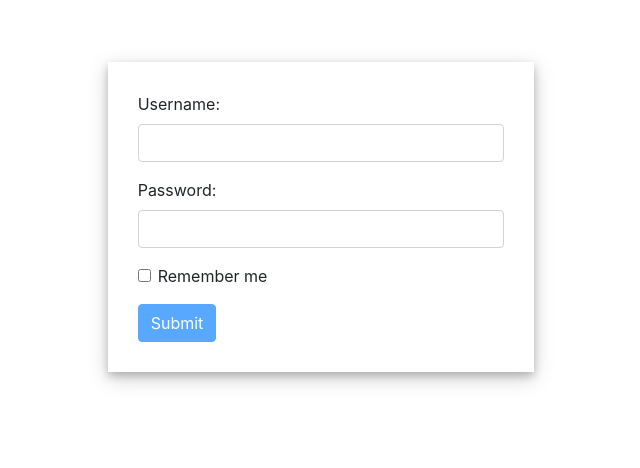
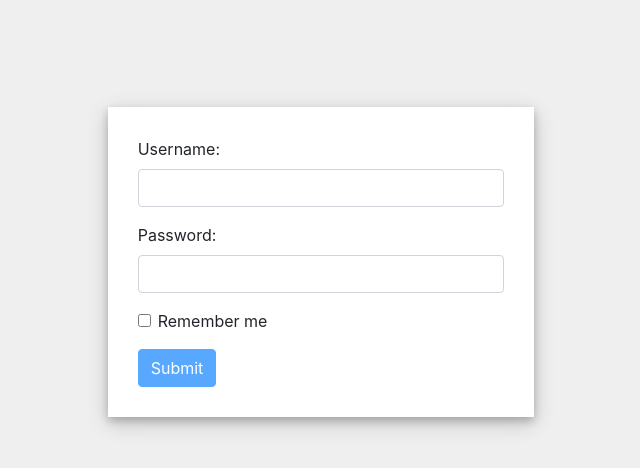
Before and after one commit to siddharthJadhav/AttendanceSystem, an Angular app: page /login in a window 1280 px wide. Shown: the part 138-606 px from the top of the page, without its empty margins (319-959 px from the left). Built offline with nearby package versions, Linux system fonts and the light colour scheme.

Commit message:
desing login form

```diff
--- a/src/app/pages/login/login.component.html
+++ b/src/app/pages/login/login.component.html
@@ -1,6 +1,6 @@
-<div class="container-fluid">
-    <div class="row login-form-row">
-        <div class="login-form col col-lg-4 offset-lg-4 col-md-4 offset-md-4 col-sm-6 offset-sm-3">
+<div class="container-fluid h-100">
+    <div class="row align-items-center h-100">
+        <div class="login-form col col-lg-4 offset-lg-4 col-md-4 offset-md-4 col-sm-6 offset-sm-3 mx-auto">
             <form #loginForm="ngForm">
                 <div class="form-group">
                   <label for="email">Username:</label>
--- a/src/app/pages/login/login.component.scss
+++ b/src/app/pages/login/login.component.scss
@@ -1,5 +1,5 @@
-.login-form-row {
-    margin-top: 200px;
+.container-fluid {
+    background-color: #80808021;
 }
 
 form {
@@ -8,6 +8,7 @@ form {
 
 .login-form {
     box-shadow: 0 4px 8px 0 rgba(0, 0, 0, 0.2), 0 6px 20px 0 rgba(0, 0, 0, 0.19);
+    background-color: #ffffff;
 }
 
 .btn-primary:disabled {
--- a/src/styles.scss
+++ b/src/styles.scss
@@ -1 +1,5 @@
 /* You can add global styles to this file, and also import other style files */
+
+body {
+    height: 100vh;
+}
```
